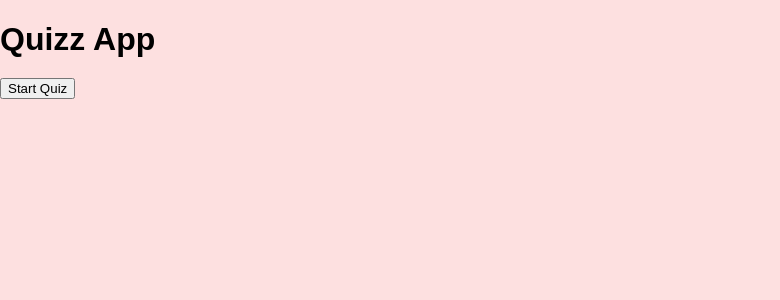
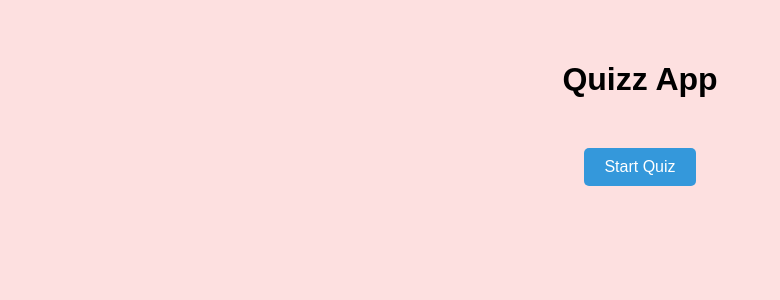
Before and after one commit to iamneo-production/bdaefafabbfcfddddbbedcfcfdfbedeaaeafdbbc, a React (Create React App) app in the folder reactapp/: page / in a window 1280 px wide. Shown: the top 300 px of the page, without its empty margins (0-780 px from the left). Built offline with nearby package versions, Linux system fonts and the light colour scheme.

Commit message:
Backup Commit

```diff
--- a/reactapp/src/App.js
+++ b/reactapp/src/App.js
@@ -70,9 +70,9 @@ function App() {
   };
 
   return (
-    <div>
+    <div className = "container">
       <div>
-        <div>
+        <div className = "container">
           <h1>Quizz App</h1>
         </div>
 
--- a/reactapp/src/components/UI/Button/Button.js
+++ b/reactapp/src/components/UI/Button/Button.js
@@ -1,8 +1,19 @@
 
 const Button = (props) => {
     const { btnName = props.children, onClick, marked } = props;
+    const buttonStyle = {
+        display: "inline-block",
+        margin: "10px",
+        padding: "10px 20px",
+        fontSize: "16px",
+        border: "none",
+        borderRadius: "5px",
+        cursor: "pointer",
+        backgroundColor: "#3498db",
+        color: "#fff",
+      };
     return (
-        <button onClick={onClick} disabled={marked}>{ btnName }</button>
+        <button onClick={onClick} disabled={marked} style = {buttonStyle}>{ btnName }</button>
     )
 }
 
```
